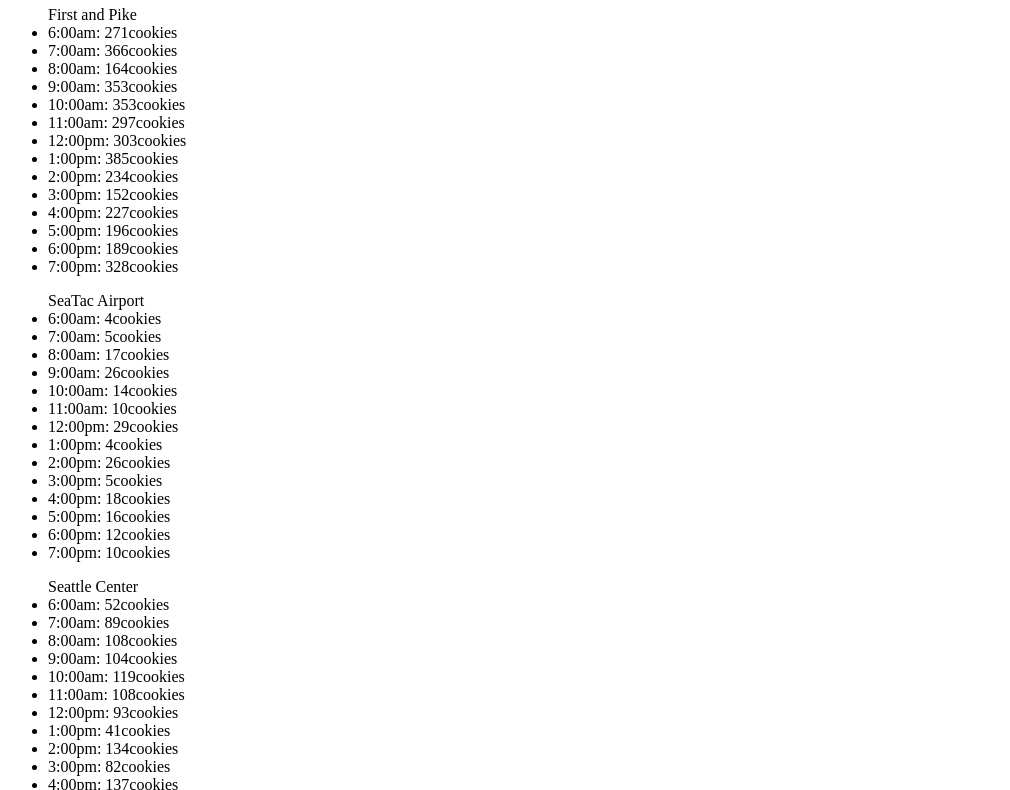
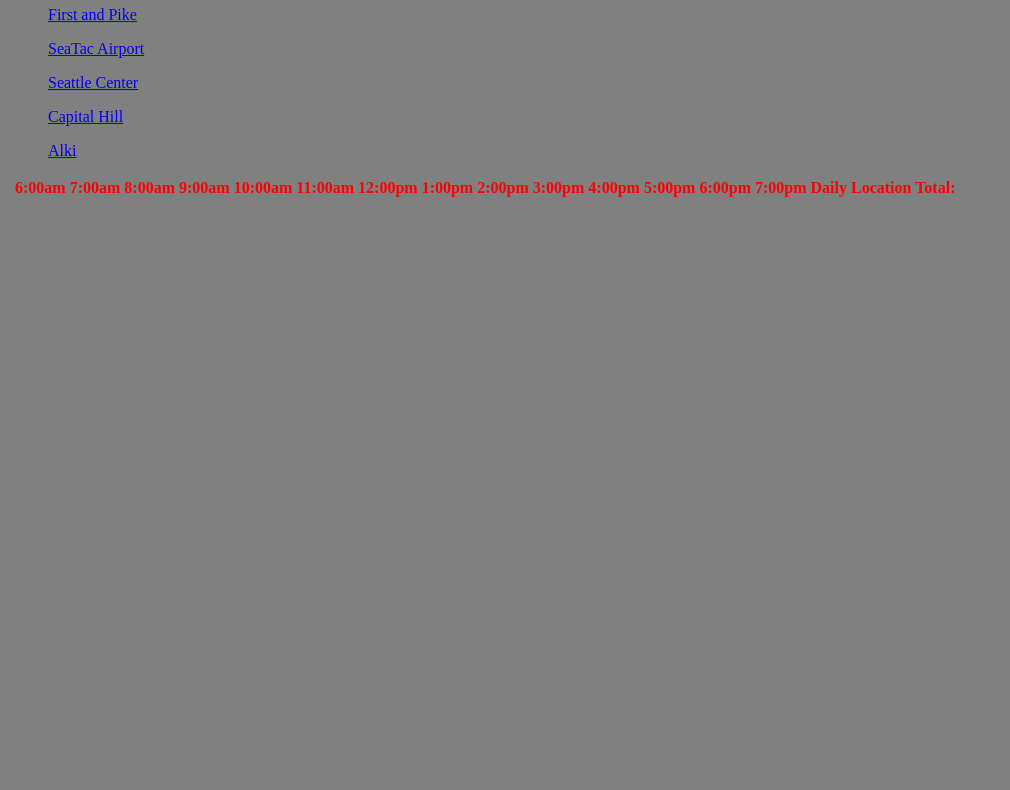
Before and after one commit to BritneyTP/cookie_stand, a plain HTML site: page index.html in a window 1280 px wide. Shown: the part 60-850 px from the top of the page, without its empty margins (0-1010 px from the left). After the commit the page ends 800 px from the top, so only its background shows below. Drawn offline with Linux system fonts and the light colour scheme.

Commit message:
Modified cookie files

```diff
--- a/app.js
+++ b/app.js
@@ -2,6 +2,11 @@
 
 var globalHours = ['6:00am', '7:00am', '8:00am','9:00am','10:00am','11:00am','12:00pm','1:00pm','2:00pm','3:00pm','4:00pm','5:00pm','6:00pm','7:00pm'];
 var storeListArray = [];
+//var totalNumberHours = [];
+var finalGlobalDaily = 0;
+var stores = [];
+var numberOfStores = 0;
+
 function store(location, min, max, ave){
   this.locationName = location;
   this.minCustPerHour = min;
@@ -12,6 +17,7 @@ function store(location, min, max, ave){
   this.totalDailyCookieSales = 0;
   this.stringsForDisplayInLists = [];
 
+//functions
   this.calcCustEachHour = function (){
 
     for (var i = 0; i < globalHours.length; i++) {
@@ -35,30 +41,118 @@ function store(location, min, max, ave){
       listElement.textContent = (globalHours[i] + ': ' + this.cookiesEachHourArray[i] + 'cookies');
       storeRendering.appendChild(listElement);
     }
+    numberOfStores++;
   };
-} ;
 
+
+//   function calcEachHour() {
+//     for (var hour = 0; hour < globalHours.length; hour++) {
+//       totalDailyCookieSales += this.cookiesEachHourArray[hours]
+//       totalNumberHours.push(sum);
+//     }
+// //  calculating global daily total
+//     for (var store = 0; store < mystore.length; store ++) {
+//       finalGlobalDaily += mystore[store].totalCookies;
+//     }
+//     totalNumber.push(finalGlobalDaily);
+//   };
+}; //END OF CONSTRUCTOR
+
+// function calcNumberHours() {
+//   for (var hour = 0; hour < globalHours.length; hour++) {
+//     var sum = this.cookiesEachHourArray[hour] + store[2].cookiesEachHourArray[hour] + store[3].cookiesEachHourArray[hour] + store[4].cookiesEachHourArray[hour] + store[5].cookiesEachHourArray[hour];
+//     totalNumberHours.push(sum);
+//   }
+// //calculating global daily total
+//   for (var store = 0; store < mystore.length; store ++) {
+//     finalGlobalDaily += mystore[store].totalCookies;
+//   }
+//   totalNumber.push(finalGlobalDaily);
+// }
+
+function makeHeaderRow() {
+  var tableRow = document.getElementById('fishTable');
+  var thElement = document.createElement('th');
+  tableRow.appendChild(thElement);
+  for (var i = 0; i < globalHours.length; i++ ) {
+    thElement = document.createElement('th');
+    thElement.textContent = globalHours[i];
+    tableRow.appendChild(thElement);
+  };
+  thElement = document.createElement('th');
+  thElement.textContent = 'Daily Location Total:';
+  tableRow.appendChild(thElement);
+  tableStore.appendChild(tableRow);
+}
+//
+// function makeAllStoreRows() {
+//   for (var store = 0; store < stores.length; store++ ){
+//     var tableRow = document.createElement('tr');
+//     var tdElement = document.createElement('td');
+//     tdElement.textContent = stores[store].name;
+//     tableRow.appendChild(tdElement);
+//     for (var i = 0; i < globalHours.length; i++) {
+//       tdElement = document.createElement('td');
+//       tdElement.textContent = stores[store].cookiesEachHourArray[i];
+//       tableRow.appendChild(tdElement);
+//     }
+//     tdElement = document.createElement('td');
+//     tdElement.textContent = stores[store].totalCookies;
+//     tableRow.appendChild(tdElement);
+//     storeTable.appendChild(tableRow);
+//   }
+// };
+//
+// function makeTotalsRow() {
+//   var tableRow = document.getElementById('tr');
+//   var tdElement = document.createElement('td');
+//   tdElement.textContent = 'Totals';
+//   tableRow.appendChild(tdElement);
+//   for (var i = 0; i < totalNumberHours.length; i++) {
+//     tdElement = document.createElement('td');
+//     tdElement.textContent = totalNumberHours[i];
+//     tableRow.appendChild(tdElement);
+//   }
+//   storeTable.appendChild(tableRow);
+// }
+
+//DECLARE STORE, RUN CONSTR
 var firstAndPike = new store('firstAndPike', 23, 65, 6.3);
 firstAndPike.calcCustEachHour();
 firstAndPike.calcCookiesEachHour();
-firstAndPike.render();
+//firstAndPike.render();
 
-var seaTacAirport = new store('seaTacAirport', 3, 24, 1.2);
-seaTacAirport.calcCustEachHour();
-seaTacAirport.calcCookiesEachHour();
-seaTacAirport.render();
+// var seaTacAirport = new store('seaTacAirport', 3, 24, 1.2);
+// seaTacAirport.calcCustEachHour();
+// seaTacAirport.calcCookiesEachHour();
+// seaTacAirport.render();
+//
+// var seattleCenter = new store('seattleCenter', 11, 38, 3.7);
+// seattleCenter.calcCustEachHour();
+// seattleCenter.calcCookiesEachHour();
+// seattleCenter.render();
+//
+// var capitalHill = new store('capitalHill', 20, 38, 2.3);
+// capitalHill.calcCustEachHour();
+// capitalHill.calcCookiesEachHour();
+// capitalHill.render();
+//
+// var alki = new store('alki', 2, 16, 4.6);
+// alki.calcCustEachHour();
+// alki.calcCookiesEachHour();
+// alki.render();
 
-var seattleCenter = new store('seattleCenter', 11, 38, 3.7);
-seattleCenter.calcCustEachHour();
-seattleCenter.calcCookiesEachHour();
-seattleCenter.render();
+//MAKE TABLE AND GIVE IT ROWS
+var table = document.createElement('table');
+table.id = 'fishTable';
+for (var i = 0; i < numberOfStores; i++){
+  var tr = document.createElement('tr');
+  tr.id = 'tr' + i;
+  table.appendChild(tr);
+}
+document.body.appendChild(table);
 
-var capitalHill = new store('capitalHill', 11, 38, 3.7);
-capitalHill.calcCustEachHour();
-capitalHill.calcCookiesEachHour();
-capitalHill.render();
-
-var alki = new store('alki', 11, 38, 3.7);
-alki.calcCustEachHour();
-alki.calcCookiesEachHour();
-alki.render();
+//calcNumberHours();
+makeHeaderRow();
+// makeAllStoreRows();
+// makeTotalsRow();
--- a/index.html
+++ b/index.html
@@ -2,7 +2,9 @@
 <html>
   <head>
     <title>Cookie Stand</title>
-    <!-- <link rel="stylesheet" type="text/css" href="css/style.css"> -->
+    <link rel="stylesheet" type="text/css" href="style.css">
+    <a href = "https://github.com/codefellows/seattle-201d11/blob/master/class-06-dom-objects-domain_modeling/lab/assets/salmon.png?raw=true">
+
   </head>
 
   <body>
--- a/style.css
+++ b/style.css
@@ -0,0 +1,6 @@
+body {
+background-color: grey;
+}
+table{
+  color: red;
+}
```
Also changed, not shown: sales.html (+1 -0 lines).
